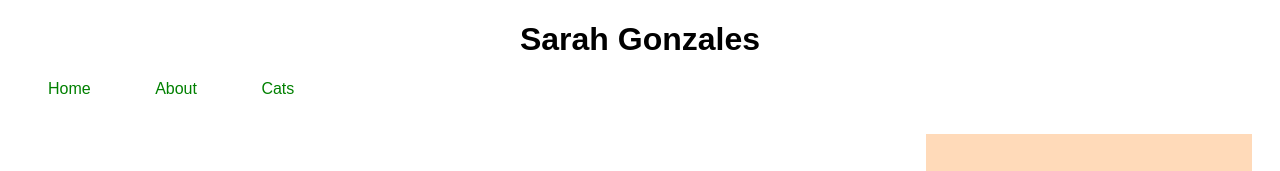
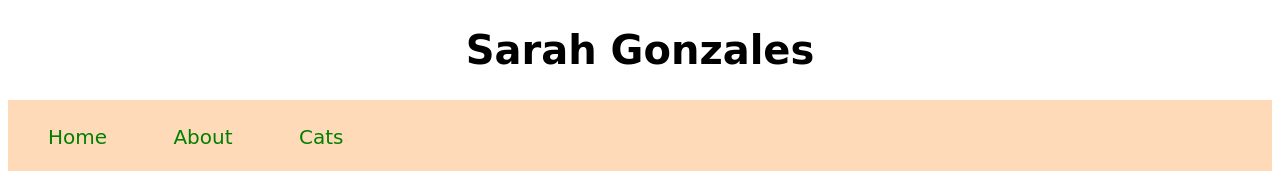
Before and after one commit to sgonzag4/Cis-132-HTML-Project, a plain HTML site: page index.html in a window 1280 px wide. Shown: the top 171 px of the page. Drawn offline with Linux system fonts and the light colour scheme.

Commit message:
Update main.css

```diff
--- a/main.css
+++ b/main.css
@@ -1,10 +1,15 @@
 body {
-    font-family: Arial, sans-serif;
+    font-family: castello,cursive;
+    font-size: 20px;
 }
 
 header {
     text-align: center;
     margin: 20px 0;
+}
+
+nav {background-color: peachpuff;
+    padding:5px 0;
 }
 
 nav ul {
```
